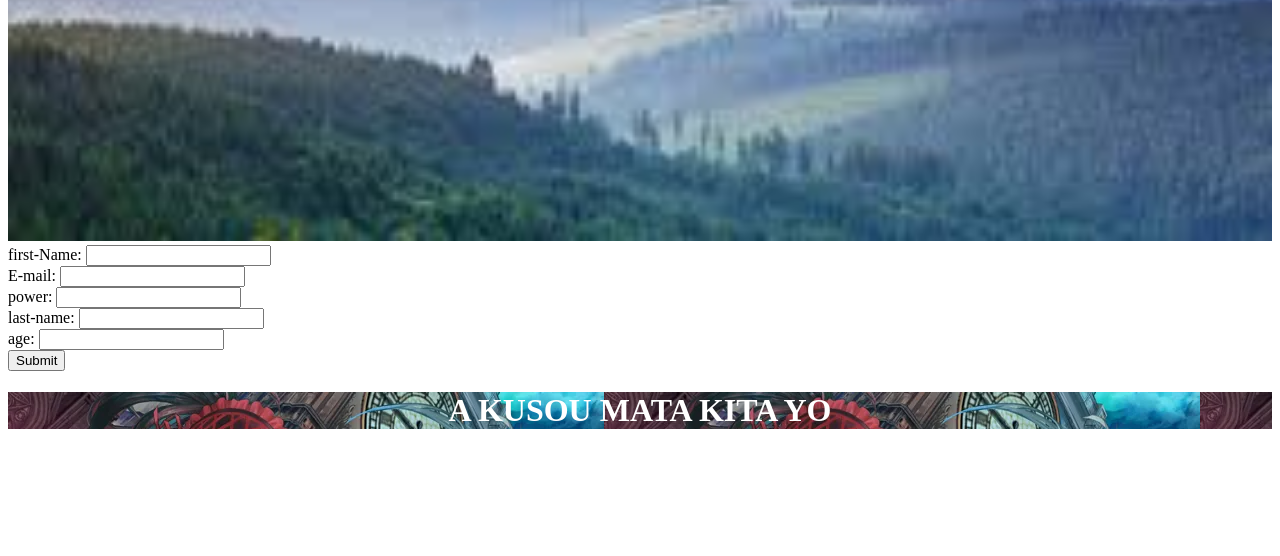
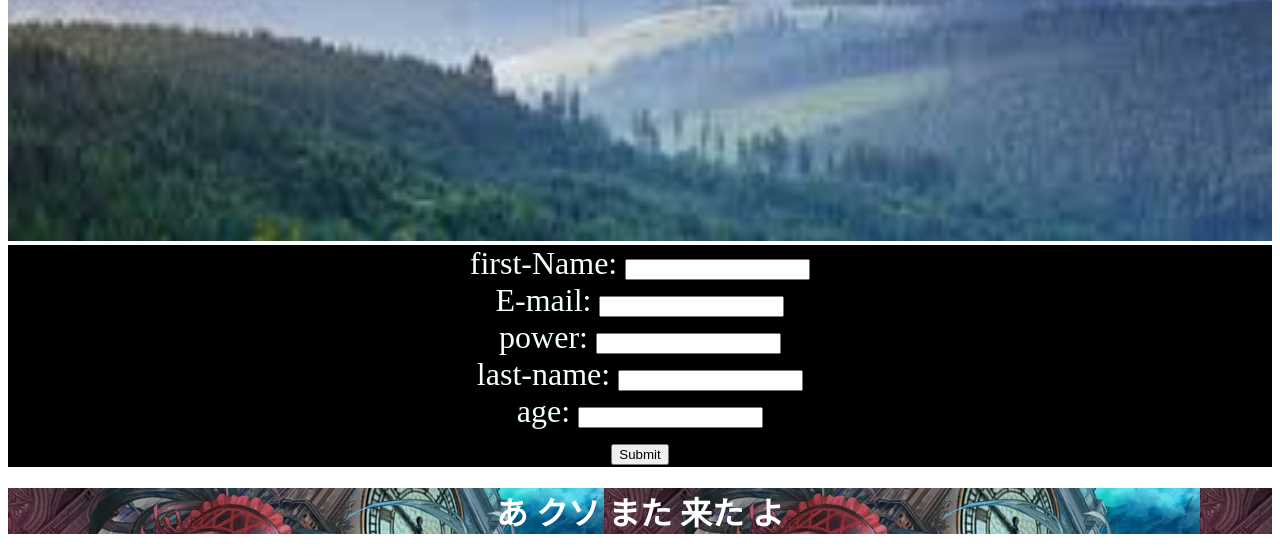
Before and after one commit to ono-shitsuji/heros.b.d.d, a PHP site: page / in a window 1280 px wide. Shown: the part 668-1224 px from the top of the page. Before the commit the page ends 1097 px from the top, so only its background shows below. Run offline with PHP 8.4, Linux system fonts and the light colour scheme.

Commit message:
marvelous way

```diff
--- a/app/Views/home.view.php
+++ b/app/Views/home.view.php
@@ -1,7 +1,7 @@
 <?php
 require_once(__DIR__ . '/partials/head.php');
 ?>
-<h1>a kusou mata kita yo </h1>
+<h1>あ クソ また 来た よ </h1>
 
 <?php
 require_once(__DIR__ . '/partials/footer.php');
--- a/public/css/style.css
+++ b/public/css/style.css
@@ -3,7 +3,13 @@
 body img {width: 100%;}
 
 h1 {color: white;
-font-size: xx-large;
-text-transform: uppercase;
-text-align: center;
-background-image: url("/public/img/kurumi.webp")}
+    font-size: xx-large;
+    text-transform: uppercase;
+    text-align: center;
+    background-image: url("/public/img/kurumi.webp")}
+
+form {
+    background-color: black;
+    color: azure;
+    text-align: center;
+    font-size: xx-large;}
```
